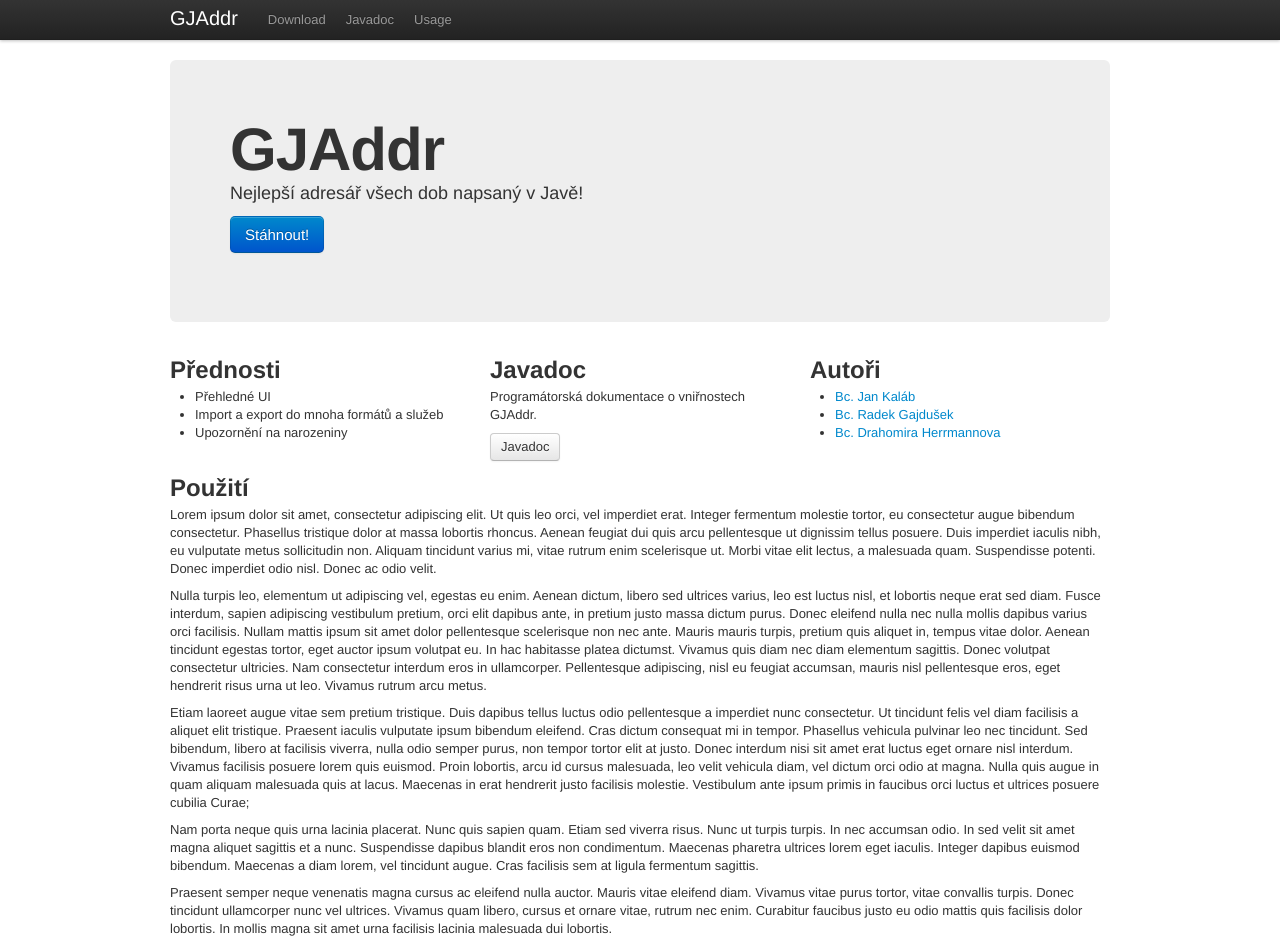
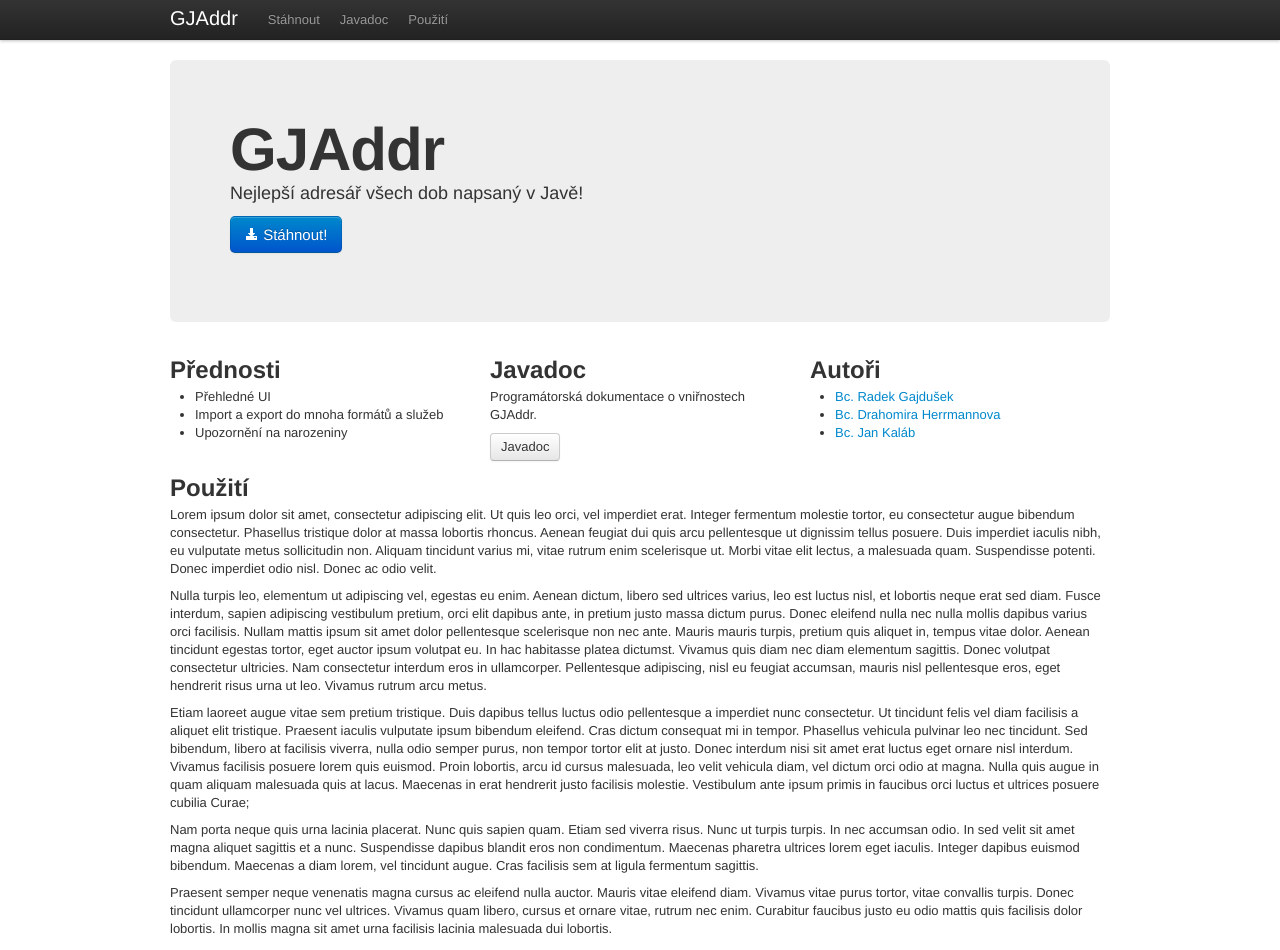
Before and after one commit to Pitel/GJAddr, a plain HTML site: page index.html in a window 1280 px wide. Shown: the top 950 px of the page. Drawn offline with Linux system fonts and the light colour scheme.

Commit message:
Small tweaks

```diff
--- a/index.html
+++ b/index.html
@@ -17,9 +17,9 @@
 				<div class="container">
 					<a class="brand" href="#">GJAddr</a>
 					<ul class="nav">
-						<li><a href="#">Download</a></li>
-						<li><a href="javadoc">Javadoc</a></li>
-						<li><a href="#usage">Usage</a></li>
+						<li><a href="https://github.com/Pitel/GJAddr/zipball/master">Stáhnout</a></li>
+						<li><a href="javadoc/index.html">Javadoc</a></li>
+						<li><a href="#usage">Použití</a></li>
 					</ul>
 				</div>
 			</div>
@@ -28,7 +28,7 @@
 			<div class="hero-unit">
 				<h1>GJAddr</h1>
 				<p>Nejlepší adresář všech dob napsaný v Javě!</p>
-				<p><a href="https://github.com/Pitel/GJAddr/zipball/master" class="btn btn-primary btn-large">Stáhnout!</a></p>
+				<p><a href="https://github.com/Pitel/GJAddr/zipball/master" class="btn btn-primary btn-large"><i class="icon-download-alt icon-white"></i>  Stáhnout!</a></p>
 			</div>
 			<div class="row">
 				<div class="span4">
@@ -42,14 +42,14 @@
 				<div class="span4">
 					<h2>Javadoc</h2>
 					<p>Programátorská dokumentace o vniřnostech GJAddr.</p>
-					<p><a class="btn" href="#">Javadoc</a></p>
+					<p><a class="btn" href="javadoc/index.html">Javadoc</a></p>
 				</div>
 				<div class="span4">
 					<h2>Autoři</h2>
 					<ul>
-						<li><a href="mailto:xkalab00@stud.fit.vutbr.cz">Bc. Jan Kaláb </a></li>
 						<li><a href="mailto:xgajdu07@stud.fit.vutbr.cz">Bc. Radek Gajdušek</a></li>
 						<li><a href="mailto:xherrm01@stud.fit.vutbr.cz">Bc. Drahomira Herrmannova</a></li>
+						<li><a href="mailto:xkalab00@stud.fit.vutbr.cz">Bc. Jan Kaláb </a></li>
 					</ul>
 				</div>
 			</div>
```
